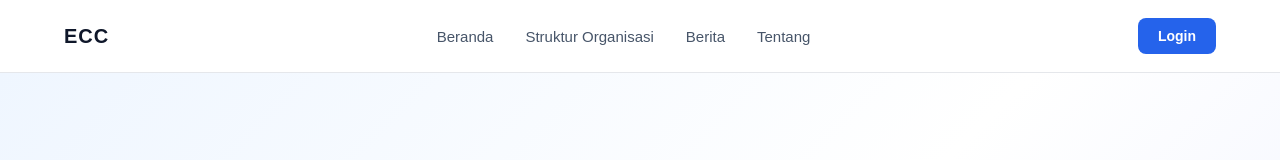
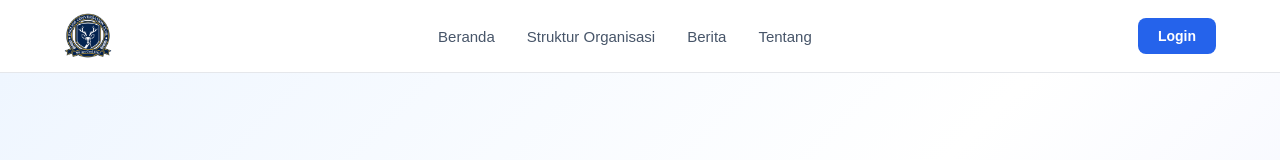
Before and after one commit to nappeeeee/ecc-organisasi, a React (Vite) app: page / in a window 1280 px wide. Shown: the top 160 px of the page. Built offline with nearby package versions, Linux system fonts and the light colour scheme; no server answers; the database is empty.

Commit message:
update logo and favicon

```diff
--- a/index.html
+++ b/index.html
@@ -2,10 +2,14 @@
 <html lang="en">
   <head>
     <meta charset="UTF-8" />
-    <link rel="icon" type="image/svg+xml" href="/favicon.svg" />
+
+    <link rel="icon" type="image/png" href="/ecc.png" />
+
     <meta name="viewport" content="width=device-width, initial-scale=1.0" />
-    <title>website-organisasi</title>
+
+    <title>ENGLISH CONVERSATION CLUB</title>
   </head>
+
   <body>
     <div id="root"></div>
     <script type="module" src="/src/main.jsx"></script>
--- a/src/components/Footer.jsx
+++ b/src/components/Footer.jsx
@@ -4,7 +4,6 @@ function Footer() {
       <div className="footer-container">
 
         <div>
-          <h3>ECC</h3>
           <p>
             Website resmi ecc organisasi.
           </p>
--- a/src/components/Navbar.jsx
+++ b/src/components/Navbar.jsx
@@ -1,5 +1,6 @@
 import { useState } from "react";
 import { Link, useLocation } from "react-router-dom";
+import eccLogo from "../img/ecc.png";
 
 function Navbar() {
   const [menuOpen, setMenuOpen] = useState(false);
@@ -18,13 +19,18 @@ function Navbar() {
     <nav className="navbar">
       <div className="navbar-container">
 
+
           {/* LOGO */}
           <Link
             to="/"
             className="navbar-logo"
             onClick={closeMenu}
           >
-          ECC
+            <img
+              src={eccLogo}
+              alt="ECC Logo"
+              className="navbar-logo-image"
+            />
           </Link>
 
 
--- a/src/index.css
+++ b/src/index.css
@@ -3038,3 +3038,16 @@ a {
   }
 
 }
+
+.navbar-logo {
+  display: flex;
+  align-items: center;
+  text-decoration: none;
+}
+
+.navbar-logo-image {
+  width: 48px;
+  height: 48px;
+  object-fit: contain;
+  display: block;
+}
```
Also changed, not shown: public/ecc.png (added), src/img/ecc.png (added). Lines whose indentation alone changed are shown as unchanged.
